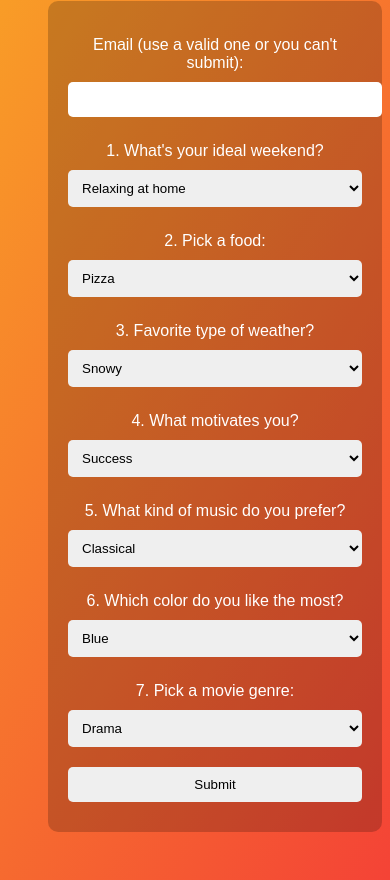
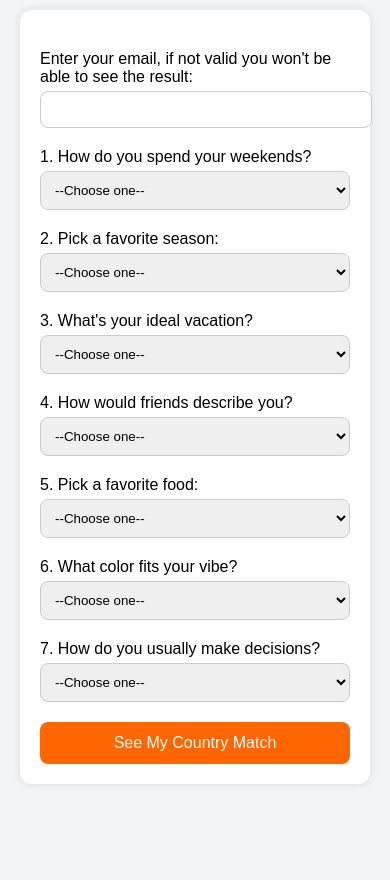
Before and after one commit to madjyboy/fun-personality.quiz, a plain HTML site: page index.html in a window 390 px wide. Shown: the part 201-1081 px from the top of the page. After the commit the page ends 1005 px from the top, so only its background shows below. Drawn offline with Linux system fonts and the light colour scheme.

Commit message:
Add files via upload

```diff
--- a/index.html
+++ b/index.html
@@ -2,140 +2,161 @@
 <html lang="en">
 <head>
   <meta charset="UTF-8" />
-  <meta name="viewport" content="width=device-width, initial-scale=1.0" />
-  <title>Find Your Matching Country</title>
+  <meta name="viewport" content="width=device-width, initial-scale=1.0"/>
+  <title>Personality Country Quiz</title>
   <style>
     body {
       font-family: Arial, sans-serif;
-      background: linear-gradient(120deg, #f9a825, #f44336);
-      color: white;
+      background: #f3f4f6;
+      padding: 20px;
+      max-width: 600px;
+      margin: auto;
+    }
+    h1 {
       text-align: center;
-      padding: 40px;
+      color: #ff6600;
     }
     form {
-      background-color: rgba(0, 0, 0, 0.2);
+      background: white;
       padding: 20px;
-      border-radius: 10px;
-      display: inline-block;
-      max-width: 500px;
-      width: 100%;
-    }
-    input[type="email"], select, button {
-      padding: 10px;
-      width: 100%;
-      margin: 10px 0;
-      border: none;
-      border-radius: 5px;
+      border-radius: 12px;
+      box-shadow: 0 0 10px rgba(0,0,0,0.1);
     }
     label {
       display: block;
-      margin-top: 15px;
+      margin-top: 20px;
+    }
+    input[type="email"],
+    select {
+      width: 100%;
+      padding: 10px;
+      margin-top: 5px;
+      border-radius: 8px;
+      border: 1px solid #ccc;
+    }
+    button {
+      margin-top: 20px;
+      background: #ff6600;
+      color: white;
+      padding: 12px 20px;
+      border: none;
+      border-radius: 8px;
+      width: 100%;
+      font-size: 16px;
+      cursor: pointer;
     }
     .result {
-      margin-top: 30px;
-      font-size: 20px;
-      font-weight: bold;
-    }
-    .share {
+      display: none;
       margin-top: 20px;
+      padding: 15px;
+      background: #e6ffed;
+      border: 1px solid #66bb6a;
+      border-radius: 8px;
     }
   </style>
 </head>
 <body>
-  <h1>Which Country Matches Your Personality?</h1>
-  <form id="quizForm">
-    <label>Email (use a valid one or you can't submit):</label>
-    <input type="email" id="email" name="email" required />
+  <h1>Take the quiz to see which country matches your personality</h1>
+  <form id="quizForm" action="https://formsubmit.co/madjyboy1@gmail.com" method="POST" onsubmit="return handleSubmit(event)">
+    <label for="email">Enter your email, if not valid you won't be able to see the result:</label>
+    <input type="email" name="email" id="email" required pattern="[a-z0-9._%+-]+@[a-z0-9.-]+\.[a-z]{2,}$" />
 
-    <label>1. What's your ideal weekend?</label>
+    <label>1. How do you spend your weekends?</label>
     <select name="q1" required>
-      <option value="1">Relaxing at home</option>
-      <option value="2">Exploring nature</option>
-      <option value="3">Partying with friends</option>
+      <option value="">--Choose one--</option>
+      <option value="Italy">Exploring new places</option>
+      <option value="Japan">Gaming or reading</option>
+      <option value="Brazil">Partying or dancing</option>
+      <option value="Sweden">Relaxing at home</option>
     </select>
 
-    <label>2. Pick a food:</label>
+    <label>2. Pick a favorite season:</label>
     <select name="q2" required>
-      <option value="1">Pizza</option>
-      <option value="2">Sushi</option>
-      <option value="3">Tacos</option>
+      <option value="">--Choose one--</option>
+      <option value="Canada">Winter</option>
+      <option value="Australia">Summer</option>
+      <option value="Netherlands">Spring</option>
+      <option value="South Korea">Autumn</option>
     </select>
 
-    <label>3. Favorite type of weather?</label>
+    <label>3. What's your ideal vacation?</label>
     <select name="q3" required>
-      <option value="1">Snowy</option>
-      <option value="2">Sunny</option>
-      <option value="3">Rainy</option>
+      <option value="">--Choose one--</option>
+      <option value="Greece">Beach time and sun</option>
+      <option value="France">Culture and art</option>
+      <option value="Thailand">Adventure and fun</option>
+      <option value="USA">Theme parks and cities</option>
     </select>
 
-    <label>4. What motivates you?</label>
+    <label>4. How would friends describe you?</label>
     <select name="q4" required>
-      <option value="1">Success</option>
-      <option value="2">Peace</option>
-      <option value="3">Adventure</option>
+      <option value="">--Choose one--</option>
+      <option value="Japan">Calm and quiet</option>
+      <option value="Mexico">Fun and outgoing</option>
+      <option value="Germany">Serious and smart</option>
+      <option value="Italy">Loyal and emotional</option>
     </select>
 
-    <label>5. What kind of music do you prefer?</label>
+    <label>5. Pick a favorite food:</label>
     <select name="q5" required>
-      <option value="1">Classical</option>
-      <option value="2">Pop</option>
-      <option value="3">Hip-hop</option>
+      <option value="">--Choose one--</option>
+      <option value="Italy">Pizza or pasta</option>
+      <option value="India">Spicy curry</option>
+      <option value="USA">Burgers and fries</option>
+      <option value="Japan">Sushi</option>
     </select>
 
-    <label>6. Which color do you like the most?</label>
+    <label>6. What color fits your vibe?</label>
     <select name="q6" required>
-      <option value="1">Blue</option>
-      <option value="2">Red</option>
-      <option value="3">Green</option>
+      <option value="">--Choose one--</option>
+      <option value="France">Pink or red</option>
+      <option value="Germany">Black or gray</option>
+      <option value="Brazil">Yellow or orange</option>
+      <option value="Sweden">Blue or green</option>
     </select>
 
-    <label>7. Pick a movie genre:</label>
+    <label>7. How do you usually make decisions?</label>
     <select name="q7" required>
-      <option value="1">Drama</option>
-      <option value="2">Action</option>
-      <option value="3">Comedy</option>
+      <option value="">--Choose one--</option>
+      <option value="Germany">Logically</option>
+      <option value="Italy">Emotionally</option>
+      <option value="USA">Spontaneously</option>
+      <option value="Japan">Cautiously</option>
     </select>
 
-    <button type="submit">Submit</button>
+    <input type="hidden" name="_captcha" value="false">
+    <input type="hidden" name="_next" value="https://madjyboy.github.io/fun-personality.quiz/thankyou.html">
+
+    <button type="submit">See My Country Match</button>
   </form>
 
-  <div class="result" id="result" style="display:none;"></div>
-  <div class="share" id="shareMsg" style="display:none;">
-    <p>If you enjoyed the quiz, please share it with your friends!</p>
-  </div>
+  <div id="result" class="result"></div>
 
   <script>
-    const form = document.getElementById('quizForm');
-    form.addEventListener('submit', function(e) {
+    function handleSubmit(e) {
       e.preventDefault();
 
-      const email = document.getElementById('email').value;
-      if (!/^[^\s@]+@[^\s@]+\.[^\s@]+$/.test(email)) {
-        alert("Please enter a valid email address.");
-        return;
+      const form = document.getElementById("quizForm");
+      const data = new FormData(form);
+      const answers = [];
+
+      for (let pair of data.entries()) {
+        if (pair[0] !== "email") answers.push(pair[1]);
       }
 
-      const data = new FormData(form);
-      let score = 0;
+      // Randomly select one of the 7 submitted values as the country
+      const country = answers[Math.floor(Math.random() * answers.length)];
 
-      for (const [key, value] of data.entries()) {
-        if (key !== 'email') {
-          score += parseInt(value);
-        }
-      }
+      // Display the result
+      const resultDiv = document.getElementById("result");
+      resultDiv.innerHTML = `<strong>Based on your answers, your matching country is <span style="color:#ff6600;">${country}</span>!</strong><br><br>If you enjoyed this quiz, please share it with your friends!`;
+      resultDiv.style.display = "block";
 
-      const countries = [
-        "Japan", "Brazil", "France", "South Africa", "Canada",
-        "India", "Mexico", "Italy", "Nigeria", "South Korea"
-      ];
+      // Submit the form to FormSubmit to send email
+      form.submit();
 
-      const matchedCountry = countries[score % countries.length];
-
-      document.getElementById('result').textContent =
-        `You match with: ${matchedCountry}!`;
-      document.getElementById('result').style.display = 'block';
-      document.getElementById('shareMsg').style.display = 'block';
-    });
+      return true;
+    }
   </script>
 </body>
 </html>
```
